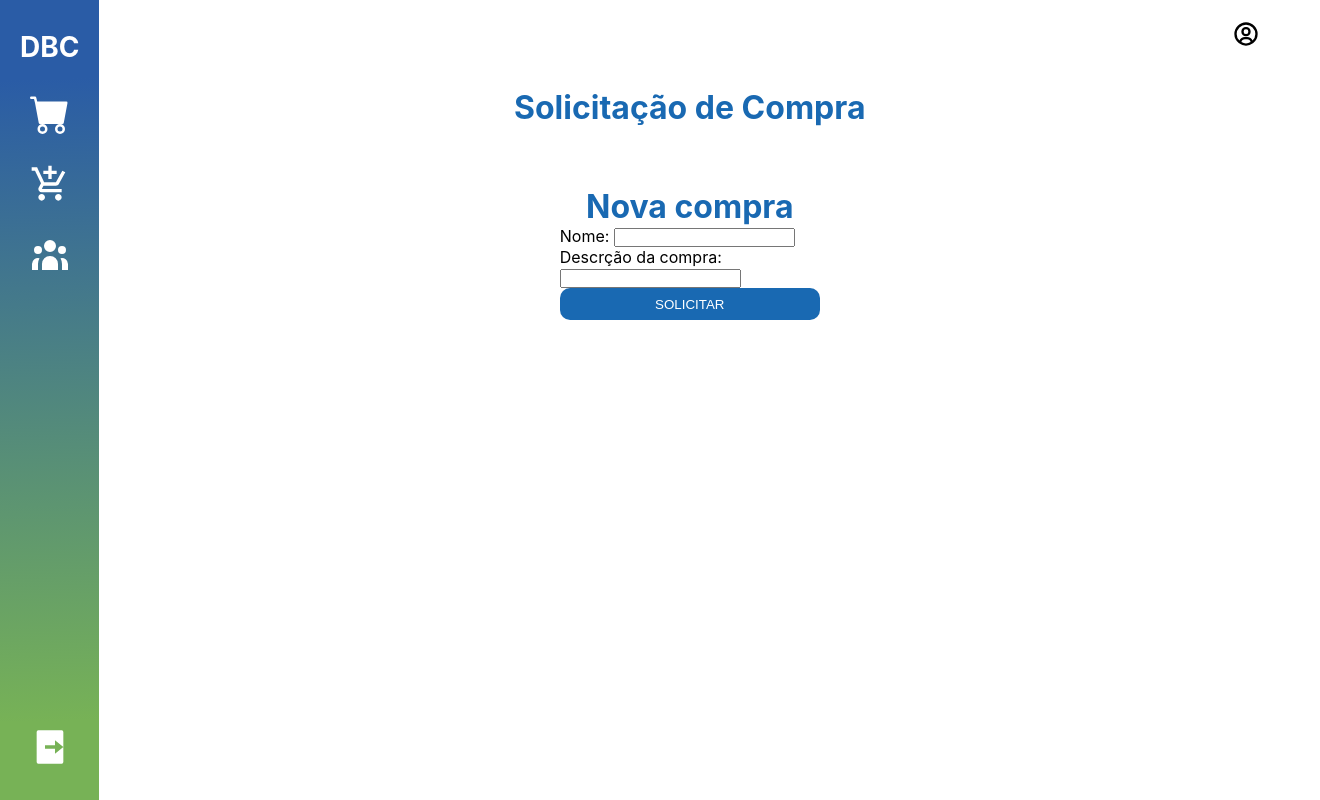
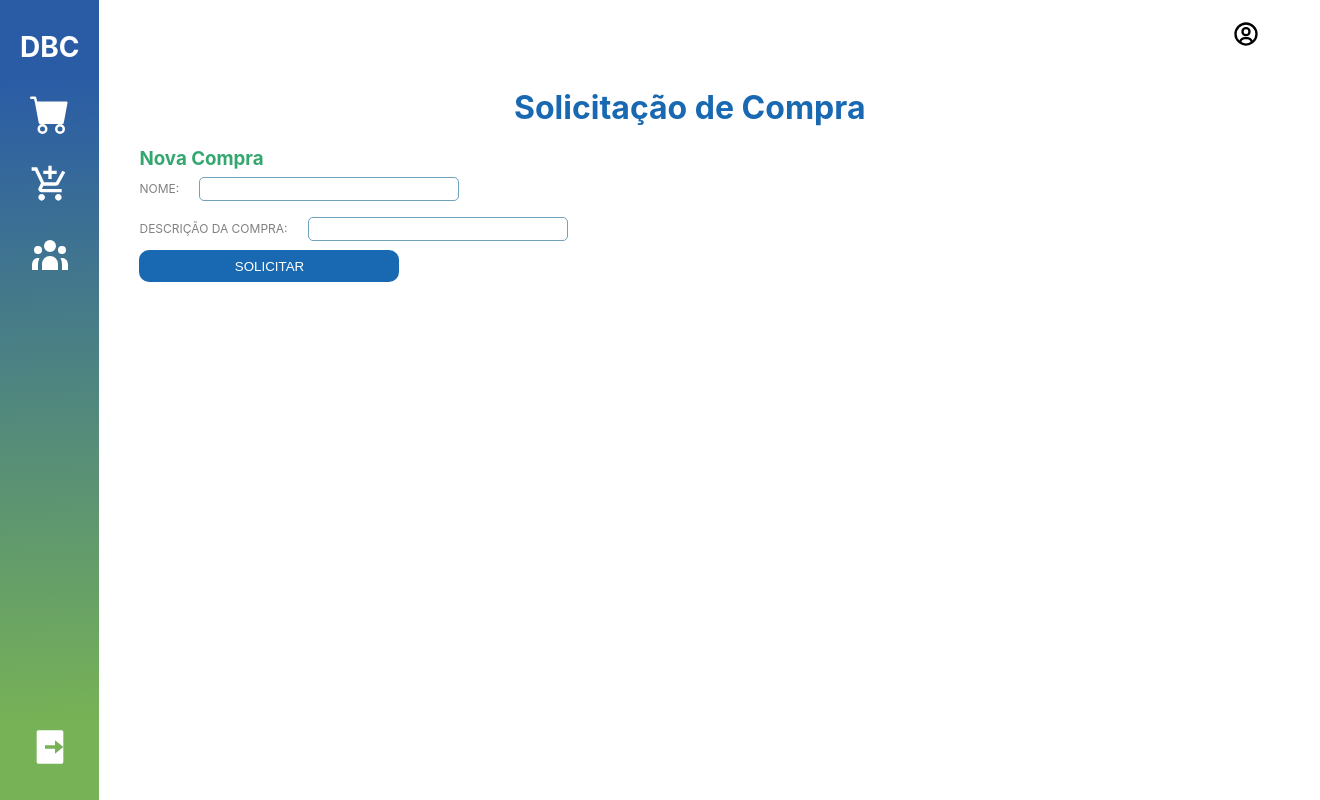
Before and after one commit to Filipa-SRocha/dbc-sistema-compras, a React (Create React App) app: page /solicitacao-compra in a window 1280 px wide. Shown: the whole page, 1320 px wide, since content can reach past the window. Built offline with nearby package versions, Linux system fonts and the light colour scheme.

Commit message:
Criação de um novo tipo de formulario para as solicitações

```diff
--- a/src/components/forms/PopUpForm.jsx
+++ b/src/components/forms/PopUpForm.jsx
@@ -1,7 +1,7 @@
 import { Link } from 'react-router-dom';
 import {
 	Background,
-	FormContainer,
+	PopUpFormContainer,
 	LogoContainer,
 	Container,
 } from './form.styled';
@@ -16,7 +16,7 @@ const PopUpForm = ({ height, title, externalLink, children }) => {
 					<h1>Sistema de Compras</h1>
 				</LogoContainer>
 				{title ? <h2>{title.toUpperCase()}</h2> : null}
-				<FormContainer>{children}</FormContainer>
+				<PopUpFormContainer>{children}</PopUpFormContainer>
 				<Link to={externalLink.path}>{externalLink.description}</Link>
 			</Container>
 		</Background>
--- /dev/null
+++ b/src/components/forms/RegularForm.jsx
@@ -0,0 +1,11 @@
+import { RegularFormContainer } from './form.styled';
+
+const RegularForm = ({ children, title }) => {
+	return (
+		<RegularFormContainer>
+			<h3>{title}</h3>
+			{children}
+		</RegularFormContainer>
+	);
+};
+export default RegularForm;
--- a/src/components/forms/form.styled.js
+++ b/src/components/forms/form.styled.js
@@ -14,6 +14,30 @@ export const Background = styled.div`
 	align-items: center;
 	justify-content: center;
 	background: linear-gradient(178deg, #2a5ca6 10%, #77b256 90%);
+`;
+
+export const FormStyle = styled.div`
+	& label {
+		font-size: 12px;
+		color: gray;
+		text-transform: uppercase;
+		margin-bottom: 4px;
+	}
+
+	& input,
+	& select {
+		width: 260px;
+		height: 24px;
+		background-color: transparent;
+		border-radius: 5px;
+		border: 1px solid #6ea3bb;
+		padding: 0 4px;
+		margin-bottom: 2px;
+
+		::placeholder {
+			color: #a3a2a2;
+		}
+	}
 `;
 
 export const Container = styled.div`
@@ -59,7 +83,7 @@ export const LogoContainer = styled.div`
 	}
 `;
 
-export const FormContainer = styled.div`
+export const PopUpFormContainer = styled(FormStyle)`
 	display: flex;
 	flex-direction: column;
 	width: 80%;
@@ -84,28 +108,6 @@ export const FormContainer = styled.div`
 
 		& svg {
 			margin-right: 6px;
-		}
-	}
-
-	& label {
-		font-size: 12px;
-		color: gray;
-		text-transform: uppercase;
-		margin-bottom: 4px;
-	}
-
-	& input,
-	& select {
-		width: 260px;
-		height: 24px;
-		background-color: transparent;
-		border-radius: 5px;
-		border: 1px solid #6ea3bb;
-		padding: 0 4px;
-		margin-bottom: 2px;
-
-		::placeholder {
-			color: #a3a2a2;
 		}
 	}
 
@@ -135,6 +137,23 @@ export const FormContainer = styled.div`
 	}
 `;
 
+export const RegularFormContainer = styled(FormStyle)`
+	width: 100%;
+	margin-left: 80px;
+
+	& h3 {
+		color: ${secondaryColor};
+	}
+
+	& > * > div {
+		display: flex;
+
+		align-items: center;
+		gap: 20px;
+		height: 40px;
+	}
+`;
+
 export const Errors = styled.div`
 	color: ${errorColor};
 	font-size: 10px;
--- a/src/pages/compra/saleForm.jsx
+++ b/src/pages/compra/saleForm.jsx
@@ -3,6 +3,7 @@ import * as Yup from 'yup';
 import { connect } from 'react-redux';
 import { Errors } from '../../components/forms/form.styled';
 import { PrimaryButton } from '../../components/buttons/buttons';
+import RegularForm from '../../components/forms/RegularForm';
 
 const SaleForm = ({ dispatch }) => {
 	const handleNewBuy = (values) => {
@@ -17,9 +18,7 @@ const SaleForm = ({ dispatch }) => {
 	});
 
 	return (
-		<>
-			<h2>Nova compra</h2>
-
+		<RegularForm title='Nova Compra'>
 			<Formik
 				initialValues={{
 					name: '',
@@ -42,7 +41,7 @@ const SaleForm = ({ dispatch }) => {
 						</div>
 
 						<div>
-							<label htmlFor='descricao'>Descrção da compra: </label>
+							<label htmlFor='descricao'>Descrição da compra: </label>
 							<div>
 								<Field name='descricao' />
 							</div>
@@ -55,7 +54,7 @@ const SaleForm = ({ dispatch }) => {
 					</Form>
 				)}
 			</Formik>
-		</>
+		</RegularForm>
 	);
 };
 
```
